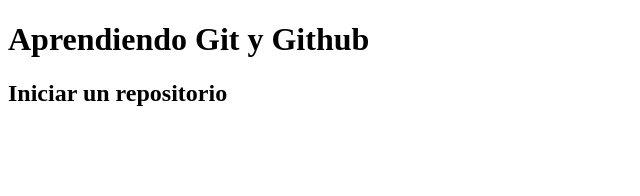
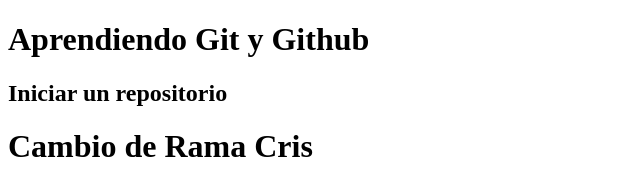
Before and after one commit to AdrianaGamboa123/mi-repositorio, a plain HTML site: page index.html in a window 1280 px wide. Shown: the whole page, without its empty margins (0-640 px from the left). Drawn offline with Linux system fonts and the light colour scheme.

```diff
--- a/index.html
+++ b/index.html
@@ -8,5 +8,6 @@
 <body>
     <h1>Aprendiendo Git y Github</h1>
     <h2>Iniciar un repositorio</h2>
+    <h1>Cambio de Rama Cris</h1>
 </body>
 </html>
```
